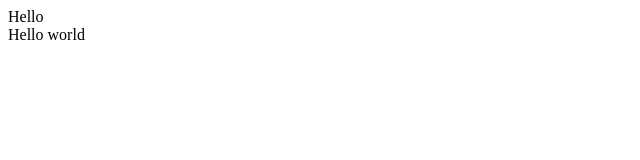
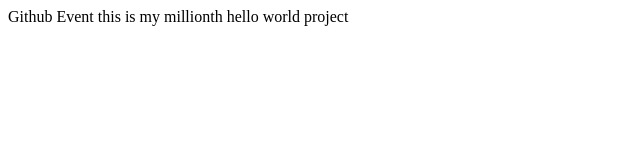
Before and after one commit to oyakhilomee/practice, a plain HTML site: page index.html in a window 1280 px wide. Shown: the whole page, without its empty margins (0-640 px from the left). Drawn offline with Linux system fonts and the light colour scheme.

Commit message:
Update index.html

```diff
--- a/index.html
+++ b/index.html
@@ -1,3 +1,5 @@
 <html>
-<header> Hello </header>
-<body> Hello world </body>
+  <head> Github Event </head>
+  <body> this is my millionth hello world project
+  </body>
+</html>
```
